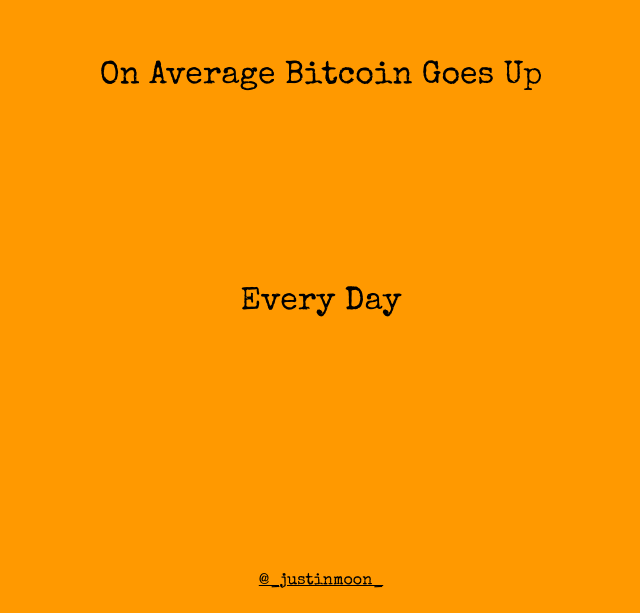
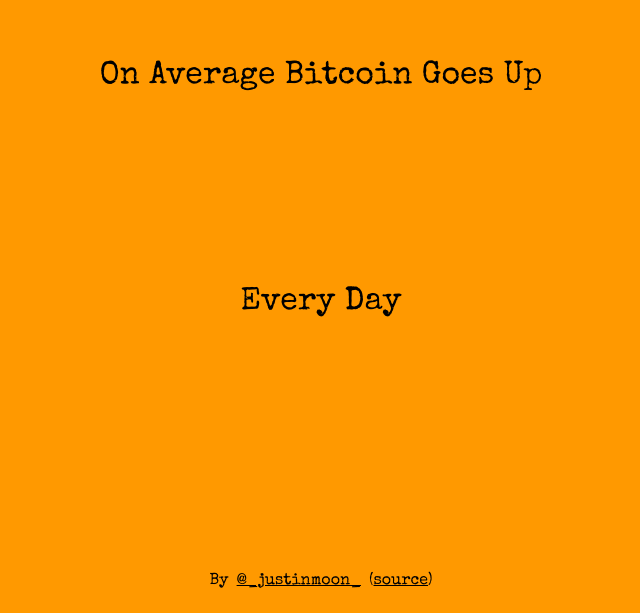
Before and after one commit to justinmoon/ngudaily, a plain HTML site: page index.html in a window 1280 px wide. Shown: the part 203-816 px from the top of the page, without its empty margins (319-959 px from the left). Drawn offline with nearby package versions, Linux system fonts and the light colour scheme; no server answers.

Commit message:
Update <head> and link to source code

```diff
--- a/index.html
+++ b/index.html
@@ -3,9 +3,9 @@
 <html lang="en">
 <head>
   <meta charset="utf-8">
-  <title>The HTML5 Herald</title>
-  <meta name="description" content="The HTML5 Herald">
-  <meta name="author" content="SitePoint">
+  <title>NGU Daily</title>
+  <meta name="description" content="NGU Daily">
+  <meta name="author" content="Justin Moon">
   <link rel="stylesheet" href="styles.css">
   <link rel="preconnect" href="https://fonts.gstatic.com">
 <link href="https://fonts.googleapis.com/css2?family=Special+Elite&display=swap" rel="stylesheet">
@@ -20,7 +20,7 @@
       <p class="text">Every Day</p>
     </div>
     </div>
-    <footer><a href="https://twitter.com/_justinmoon_"> @_justinmoon_</a></footer>
+    <footer>By <a class="handle" href="https://twitter.com/_justinmoon_"> @_justinmoon_</a>  <span class="source">(<a href="https://github.com/justinmoon/ngudaily">source</a>)</span></footer>
   </div>
 </div>
   <script>
--- a/styles.css
+++ b/styles.css
@@ -47,3 +47,7 @@ a:visited {
 .transparent {
     color: transparent;
 }
+
+.handle {
+    margin: 0 0.5rem 0 0.5rem;
+}
```
